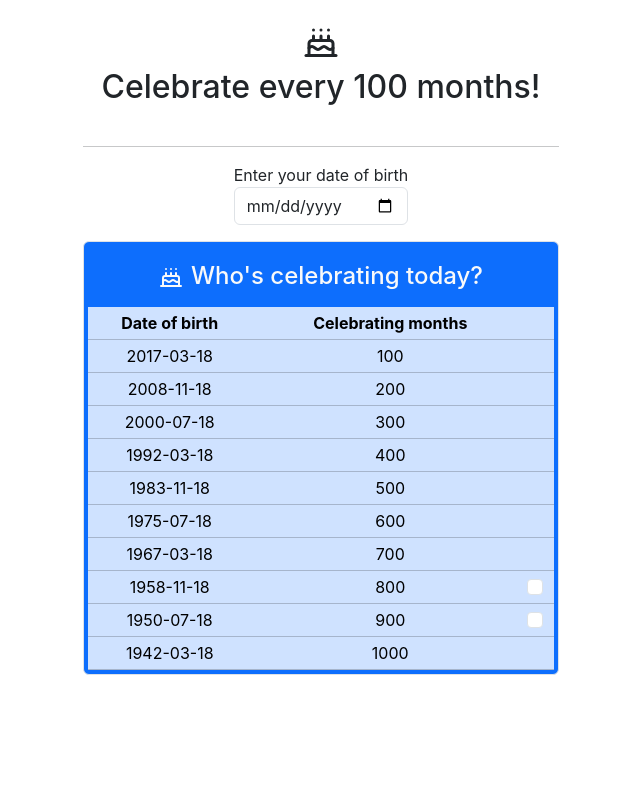
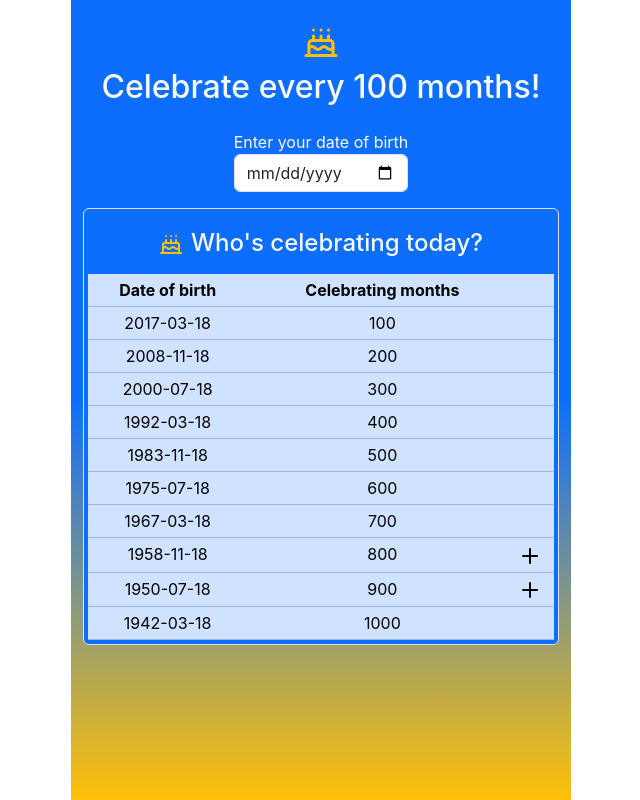
Before and after one commit to Thenander/happybirthday, a React (Create React App) app: page / in a window 1280 px wide. Shown: the whole page, without its empty margins (319-959 px from the left). Built offline with nearby package versions, Linux system fonts and the light colour scheme.

Commit message:
Lägg till möjlighet att rensa localStorage

```diff
--- a/src/App.js
+++ b/src/App.js
@@ -6,12 +6,21 @@ import {
   getMilestoneDatesFromBirthdate,
   getMonthMilestoneDates,
   MINE,
+  OTHER,
 } from "./Helpers/helpers";
-import { Collapse, Container } from "react-bootstrap";
+import { Button, Collapse, Container, Modal } from "react-bootstrap";
 import { Cake } from "lucide-react";
 
+import styles from "./App.module.css";
+
 export default function App() {
-  const [showTable, setShowTable] = useState({ [MINE]: false, other: true });
+  const [showTable, setShowTable] = useState({ [MINE]: false, [OTHER]: true });
+  const [show, setShow] = useState(false);
+  const [confirm, setConfirm] = useState();
+
+  const handleClose = () => setShow(false);
+  const handleShow = () => setShow(true);
+
   // Get birthdate from localStorage
   const storedBirthdate = localStorage.getItem("birthdate");
 
@@ -23,9 +32,14 @@ export default function App() {
   useEffect(() => {
     if (storedBirthdate) {
       setMilestoneBirthdays(getMilestoneDatesFromBirthdate(storedBirthdate));
-      setShowTable({ [MINE]: true, other: false });
     }
   }, [storedBirthdate]);
+
+  useEffect(() => {
+    if (milestoneBirthdays?.find((i) => i.isToday)) {
+      setShowTable({ [MINE]: true, [OTHER]: false });
+    }
+  }, [milestoneBirthdays]);
 
   // Show today's milestones after mount
   useEffect(() => {
@@ -39,14 +53,50 @@ export default function App() {
     setMilestoneBirthdays(getMilestoneDatesFromBirthdate(birthdate));
   };
 
+  const showConfirm = () => {
+    setConfirm({ onConfirm: handleDelete });
+    handleShow();
+  };
+
+  const handleDelete = () => {
+    localStorage.removeItem("birthdate");
+    setMilestoneBirthdays();
+    handleClose();
+  };
+
   return (
-    <Container style={{ maxWidth: "500px", height: "100vh" }}>
+    <Container
+      style={{ maxWidth: "500px", minHeight: "100vh" }}
+      className={styles.bg}
+    >
+      <Modal show={show} onHide={handleClose}>
+        <Modal.Header closeButton>
+          <Modal.Title>Forget saved birthdate</Modal.Title>
+        </Modal.Header>
+        <Modal.Body>
+          <div className="mb-3">
+            Are you really sure you want to forget your saved birthdate?
+          </div>
+          <small className="text-muted">
+            You will be able to enter it again, though.
+          </small>
+        </Modal.Body>
+        <Modal.Footer>
+          <Button variant="secondary" onClick={handleClose}>
+            Close
+          </Button>
+          <Button variant="danger" onClick={confirm?.onConfirm}>
+            Forget birthdate
+          </Button>
+        </Modal.Footer>
+      </Modal>{" "}
       <div {...attr}>
         <div className="py-4">
-          <Cake size={36} />
-          <h1 className="m-0 fs-2 mt-2">Celebrate every 100 months!</h1>
+          <Cake size={36} className="text-warning" />
+          <h1 className="m-0 fs-2 mt-2 text-light">
+            Celebrate every 100 months!
+          </h1>
         </div>
-        {!storedBirthdate && <hr />}
       </div>
       {!storedBirthdate && <Input onClickHandler={handleBirthdateSubmit} />}
       <Collapse in={!!milestoneBirthdays}>
@@ -72,6 +122,16 @@ export default function App() {
           />
         </div>
       </Collapse>
+      {storedBirthdate && (
+        <button
+          type="button"
+          onClick={showConfirm}
+          className="btn btn-light w-100 mb-2"
+          style={{ borderRadius: "100vh" }}
+        >
+          Forget birthdate
+        </button>
+      )}
     </Container>
   );
 }
--- /dev/null
+++ b/src/App.module.css
@@ -0,0 +1,3 @@
+.bg {
+    background: linear-gradient(180deg, rgb(13 110 253) 50%, rgb(255 193 8) 100%);
+}
--- a/src/Components/Input.js
+++ b/src/Components/Input.js
@@ -15,7 +15,7 @@ export default function Input({ onClickHandler }) {
   return (
     <div {...attr}>
       <div>
-        <label htmlFor="date">
+        <label htmlFor="date" className="text-light">
           Enter your date of birth
           <input
             id="date"
@@ -31,7 +31,7 @@ export default function Input({ onClickHandler }) {
           <button
             type="button"
             onClick={handleSubmit}
-            className="btn btn-primary w-100 fs-1 mb-3"
+            className="btn btn-warning w-100 fs-1 mb-3"
             style={{ borderRadius: "100vh" }}
           >
             Find my birthdays!
--- a/src/Components/List.js
+++ b/src/Components/List.js
@@ -1,4 +1,4 @@
-import { Cake, PartyPopper } from "lucide-react";
+import { Cake, PartyPopper, Plus, Minus } from "lucide-react";
 import { attr, MINE, OTHER } from "../Helpers/helpers";
 import { celebrities } from "../celebrities";
 import { Fragment, useState } from "react";
@@ -13,9 +13,6 @@ export default function List({
   mine = false,
 }) {
   const key = mine ? MINE : OTHER;
-
-  console.log(showTable);
-
   const [showCelebs, setShowCelebs] = useState({});
 
   const handleClickTable = () => {
@@ -24,9 +21,9 @@ export default function List({
     );
   };
 
-  const handleChange = (e, date) => {
+  const handleChange = (date) => {
     setShowCelebs((prev) => {
-      return { ...prev, [date]: e.target.checked };
+      return { ...prev, [date]: !prev[date] };
     });
   };
 
@@ -52,7 +49,7 @@ export default function List({
     <div {...attr} style={{ paddingBottom: "1rem" }}>
       <div className={wrapperClass}>
         <div onClick={handleClickTable}>
-          <Header label={label} />
+          <Header label={label} mine={mine} />
         </div>
         <Collapse in={showTable[key]}>
           <div>
@@ -62,7 +59,7 @@ export default function List({
                   <th {...attr}>{dateLabel}</th>
                   <th />
                   <th {...attr}>Celebrating months</th>
-                  <th />
+                  <th></th>
                 </tr>
               </thead>
               <tbody>
@@ -73,7 +70,7 @@ export default function List({
 
                   return (
                     <Fragment key={milestone || celebritiesThisDay}>
-                      <tr>
+                      <tr onClick={() => handleChange(date)}>
                         <TableCell
                           value={date}
                           hasPassed={hasPassed}
@@ -90,14 +87,8 @@ export default function List({
                           isToday={isToday}
                         />
                         <td style={getRowStyle(hasPassed, isToday)}>
-                          {celebritiesThisDay.length > 0 && (
-                            <div>
-                              <input
-                                onChange={(e) => handleChange(e, date)}
-                                className="form-check-input"
-                                type="checkbox"
-                              />
-                            </div>
+                          {!mine && celebritiesThisDay.length > 0 && (
+                            <div>{showCelebs[date] ? <Minus /> : <Plus />}</div>
                           )}
                         </td>
                       </tr>
@@ -151,10 +142,10 @@ function getRowStyle(hasPassed, isToday) {
   return {};
 }
 
-function Header({ label }) {
+function Header({ label, mine }) {
   return (
     <div className="d-flex align-items-center justify-content-center my-3">
-      <Cake className="me-2" />
+      <Cake className={`me-2 ${mine ? "text-primary" : "text-warning"}`} />
       <h2 className="m-0 fs-4">{label}</h2>
     </div>
   );
```
